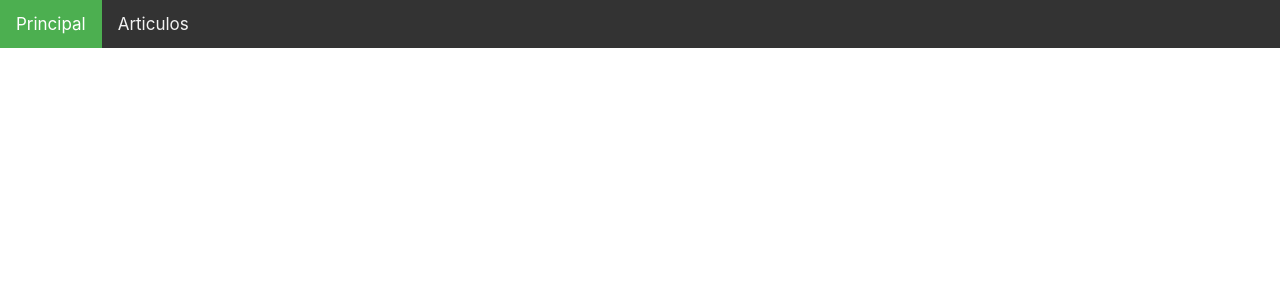
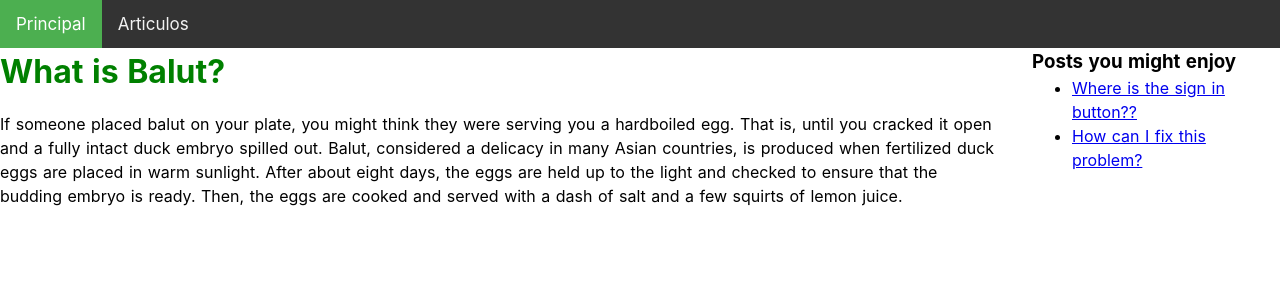
Before and after one commit to Rodrigo8085/nuxt-fundamental, a Nuxt app: page /posts/balut in a window 1280 px wide. Before the commit this address had no page. Shown: the top 300 px of the page. Built offline with nearby package versions, Linux system fonts and the light colour scheme.

Commit message:
Complete links dinamicos con un for

```diff
--- a/pages/post/_id.vue
+++ b/pages/posts/_id.vue
@@ -4,6 +4,17 @@
       <h1 class="title">{{post.title}}</h1>
       <p>{{post.content}}</p>
     </article>
+    <aside>
+      <h3>Posts you might enjoy</h3>
+      <ul>
+        <!--:key="related.title"-->
+        <li v-for="related in relatedPosts" v-bind:key="related.title">
+          <nuxt-link :to="{name: 'posts-id', params: {id: related.id}}">
+            {{related.title}}
+          </nuxt-link>
+        </li>
+      </ul>
+    </aside>
   </div>
 </template>
 
@@ -34,6 +45,9 @@
     computed: {
       post () {
         return this.posts.find(post => post.id === this.id)
+      },
+      relatedPosts () {
+        return this.posts.filter(post => post.id !== this.id)
       }
     }
   }
```
